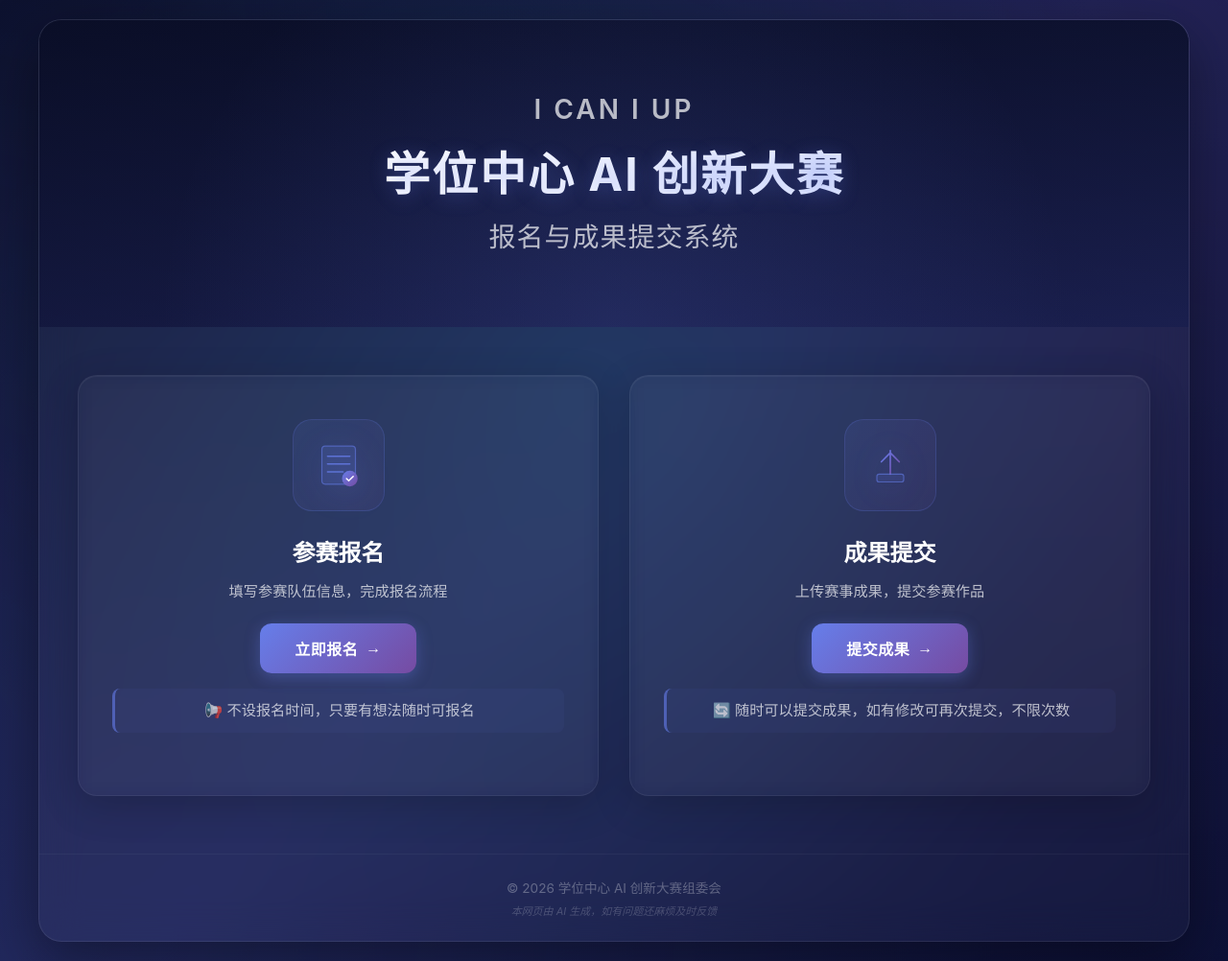
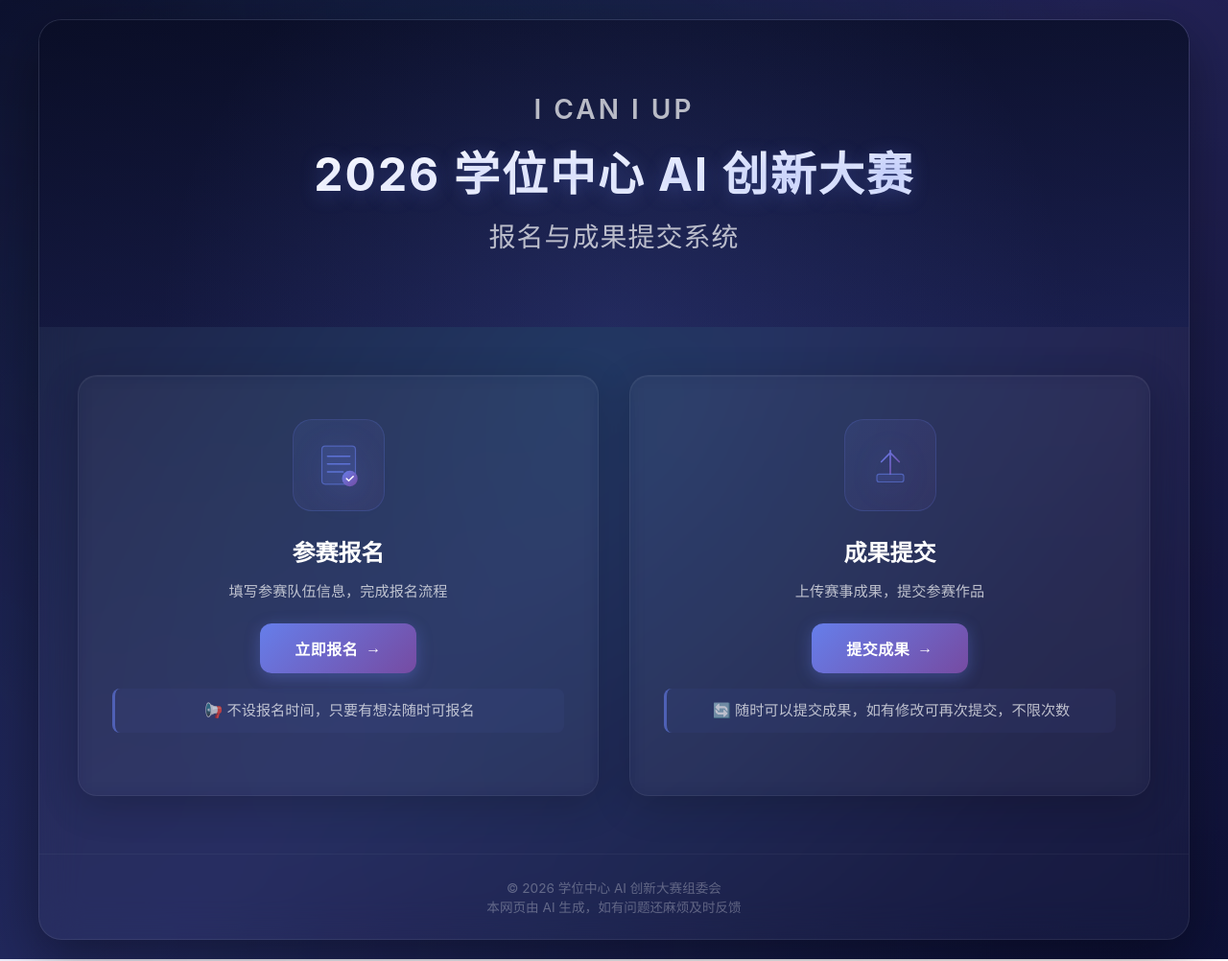
Before and after one commit to dophanhan/xwzx-ai-competition-system-trail, a plain HTML site: page index.html in a window 1280 px wide. Shown: the whole page at 96% size. Drawn offline with Linux system fonts and the light colour scheme.

Commit message:
feat: update page titles to '2026 学位中心 AI 创新大赛' and fix footer text style

```diff
--- a/index.html
+++ b/index.html
@@ -3,7 +3,7 @@
 <head>
     <meta charset="UTF-8">
     <meta name="viewport" content="width=device-width, initial-scale=1.0">
-    <title>学位中心 AI 创新大赛 - 首页</title>
+    <title>2026 学位中心 AI 创新大赛</title>
     <link rel="stylesheet" href="styles.css">
 </head>
 <body>
@@ -12,7 +12,7 @@
             <div class="hero-overlay"></div>
             <div class="hero-content">
                 <p class="theme-text">I CAN I UP</p>
-                <h1>学位中心 AI 创新大赛</h1>
+                <h1>2026 学位中心 AI 创新大赛</h1>
                 <p class="subtitle">报名与成果提交系统</p>
             </div>
         </div>
@@ -71,7 +71,7 @@
 
         <footer class="footer">
             <p>&copy; 2026 学位中心 AI 创新大赛组委会</p>
-            <p class="ai-notice">本网页由 AI 生成，如有问题还麻烦及时反馈</p>
+            <p>本网页由 AI 生成，如有问题还麻烦及时反馈</p>
         </footer>
     </div>
 </body>
```
